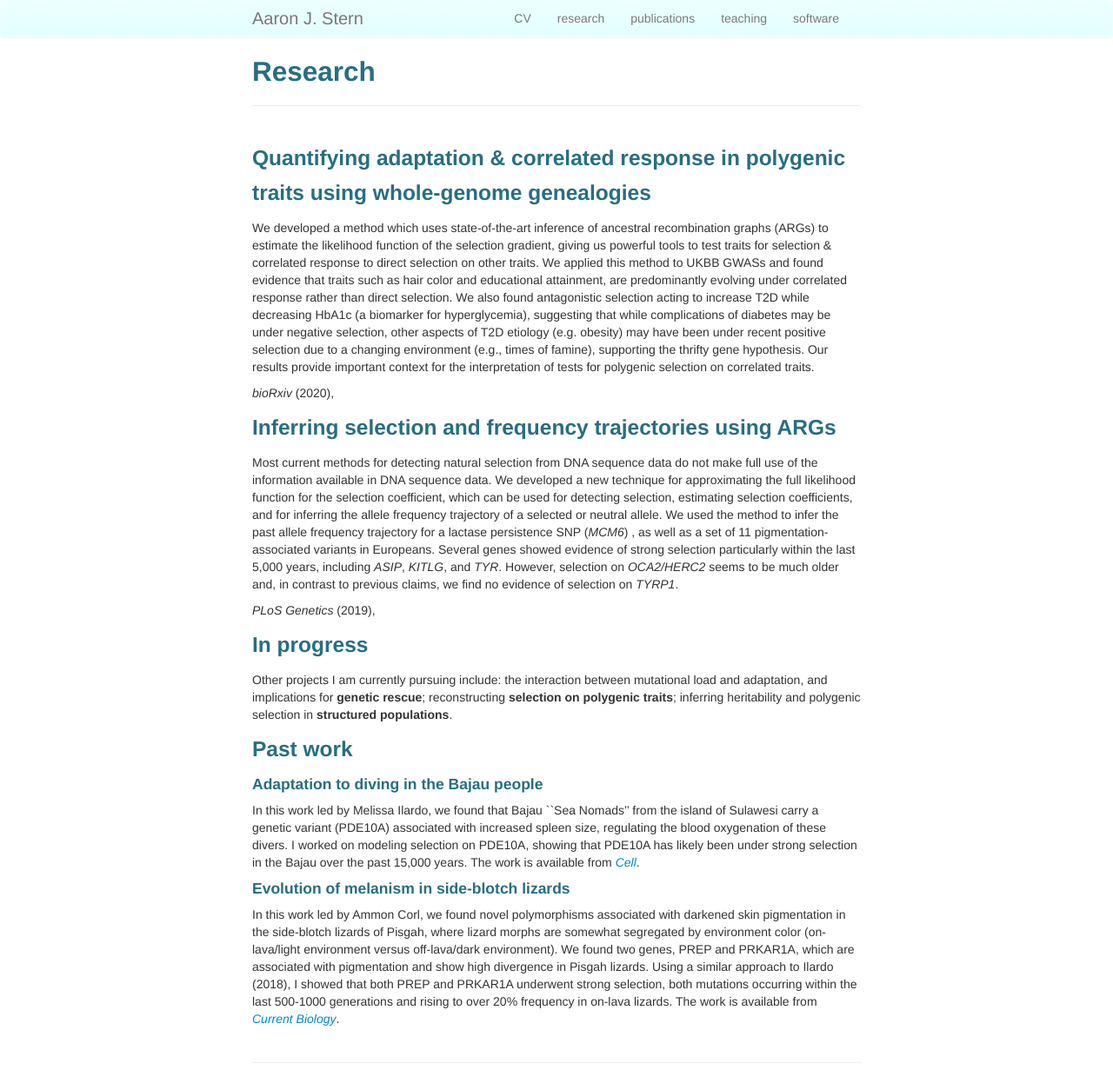
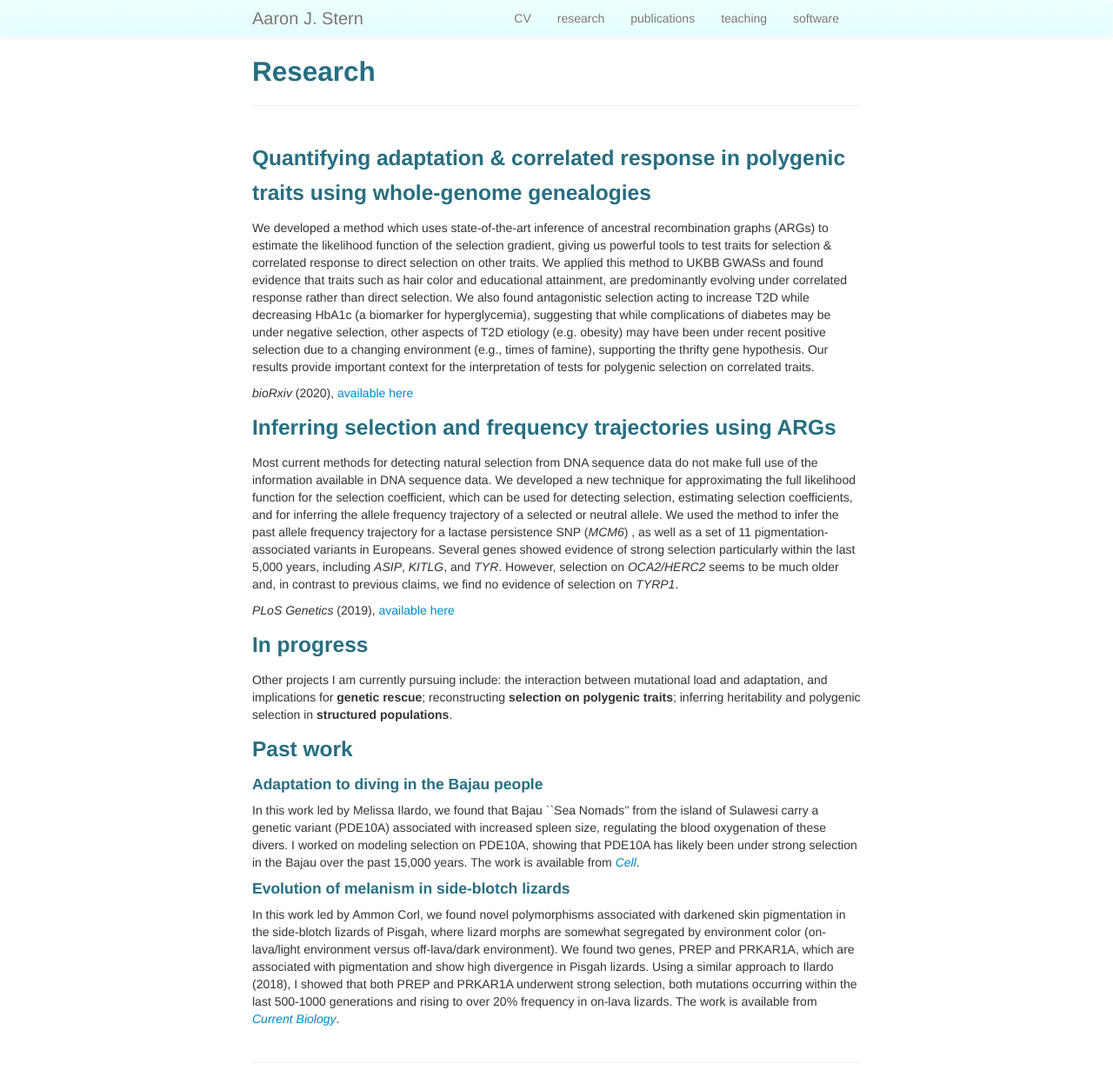
Before and after one commit to 35ajstern/simple_academic_website, a Jekyll site: the page built from pages/research.md, in a window 1280 px wide. Shown: the whole page at 87% size. Built offline with Jekyll 4.4.1, drawn with Linux system fonts in a browser that asks for light colours.

Commit message:
asdfasdf

```diff
--- a/pages/research.md
+++ b/pages/research.md
@@ -8,14 +8,14 @@ description: Aaron Stern | Research
 
 We developed a method which uses state-of-the-art inference of ancestral recombination graphs (ARGs) to estimate the likelihood function of the selection gradient, giving us powerful tools to test traits for selection & correlated response to direct selection on other traits. We applied this method to UKBB GWASs and found evidence that traits such as hair color and educational attainment, are predominantly evolving under correlated response rather than direct selection. We also found antagonistic selection acting to increase T2D while decreasing HbA1c (a biomarker for hyperglycemia), suggesting that while complications of diabetes may be under negative selection, other aspects of T2D etiology (e.g. obesity) may have been under recent positive selection due to a changing environment (e.g., times of famine), supporting the thrifty gene hypothesis. Our results provide important context for the interpretation of tests for polygenic selection on correlated traits.
 
-<i>bioRxiv</i> (2020), <a href="https://doi.org/10.1101/2020.05.07.083402">
+<i>bioRxiv</i> (2020), <a href="https://doi.org/10.1101/2020.05.07.083402">available here</a>
 
 
 ### Inferring selection and frequency trajectories using ARGs
 
 Most current methods for detecting natural selection from DNA sequence data do not make full use of the information available in DNA sequence data. We developed a new technique for approximating the full likelihood function for the selection coefficient, which can be used for detecting selection, estimating selection coefficients, and for inferring the allele frequency trajectory of a selected or neutral allele. We used the method to infer the past allele frequency trajectory for a lactase persistence SNP (<i>MCM6</i>) , as well as a set of 11 pigmentation-associated variants in Europeans. Several genes showed evidence of strong selection particularly within the last 5,000 years, including <i>ASIP</i>, <i>KITLG</i>, and <i>TYR</i>. However, selection on <i>OCA2/HERC2</i> seems to be much older and, in contrast to previous claims, we find no evidence of selection on <i>TYRP1</i>.
 
-<i>PLoS Genetics</i> (2019), <a href="https://doi.org/10.1371/journal.pgen.1008384">
+<i>PLoS Genetics</i> (2019), <a href="https://doi.org/10.1371/journal.pgen.1008384">available here</a>
 
 ### In progress
 Other projects I am currently pursuing include: the interaction between mutational load and adaptation, and implications for <b>genetic rescue</b>; reconstructing <b>selection on polygenic traits</b>; inferring heritability and polygenic selection in <b>structured populations</b>.
```
